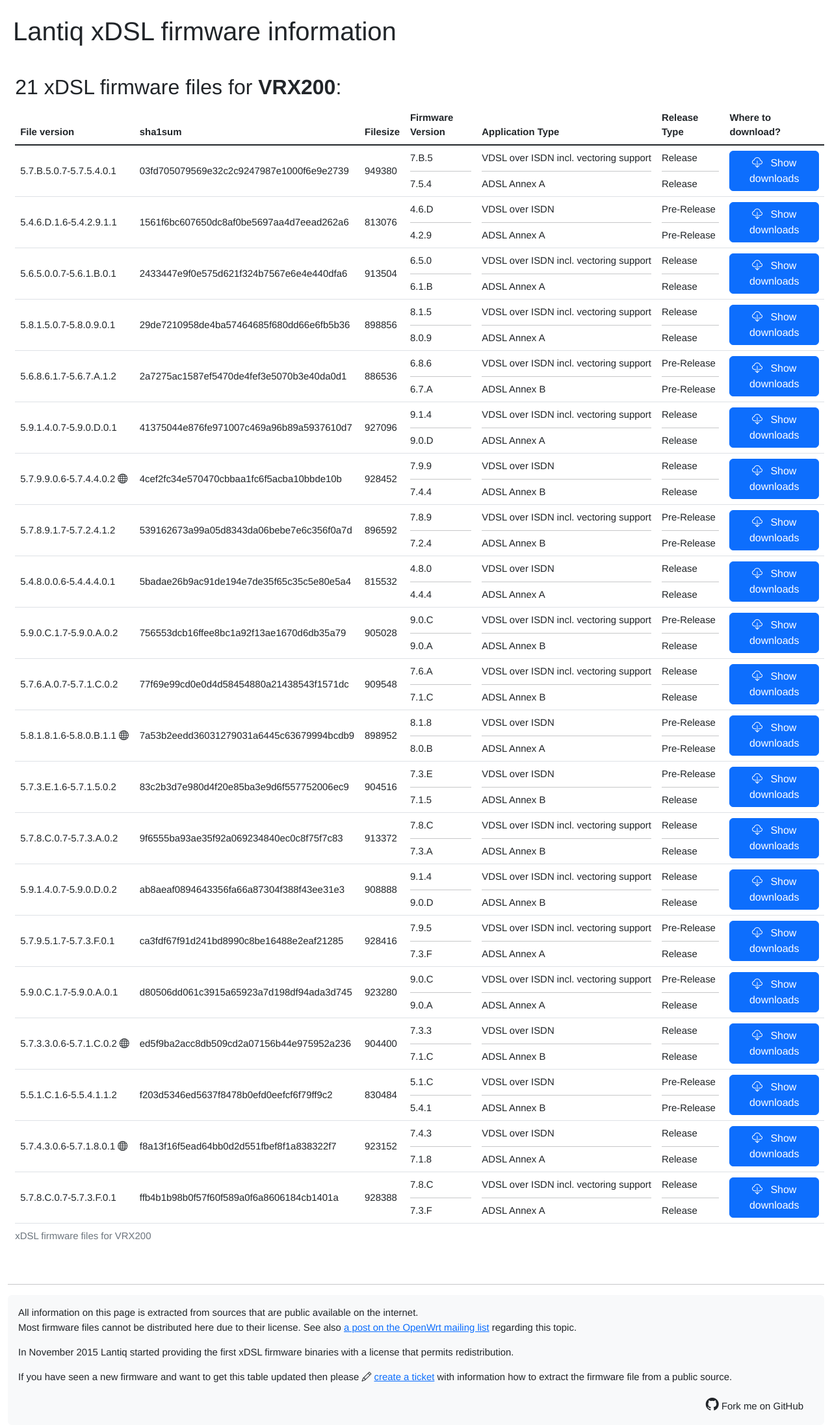
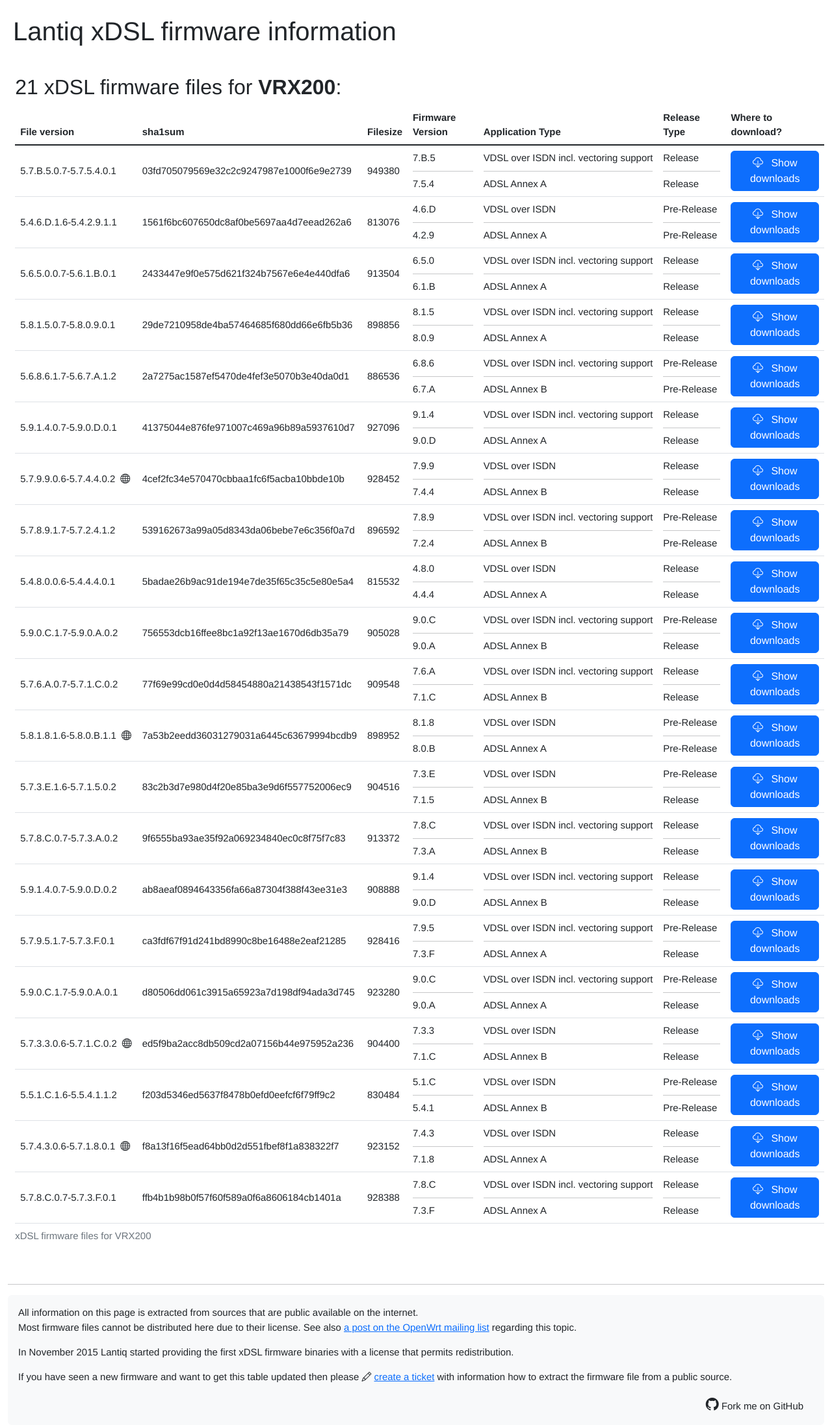
Before and after one commit to xdarklight/lantiq-xdsl-firmware-info, a Jekyll site: the page built from index.html, in a window 1280 px wide. Shown: the whole page at 65% size. Built offline with Jekyll 4.4.1, drawn with Linux system fonts in a browser that asks for light colours.

Commit message:
Add spacing to the left of the redistributable firmware icon in the overview table

```diff
--- a/index.html
+++ b/index.html
@@ -37,7 +37,7 @@
 								{{ firmware[1].version }}
 
 								{% if isRedistributable %}
-									<i class="bi bi-globe" title="Redistributable version"></i>
+									<i class="bi bi-globe ms-1" title="Redistributable version"></i>
 								{% endif %}
 							</td>
 							<td class="text-nowrap align-middle">{{ firmware[1].sha1sum }}</td>
```
